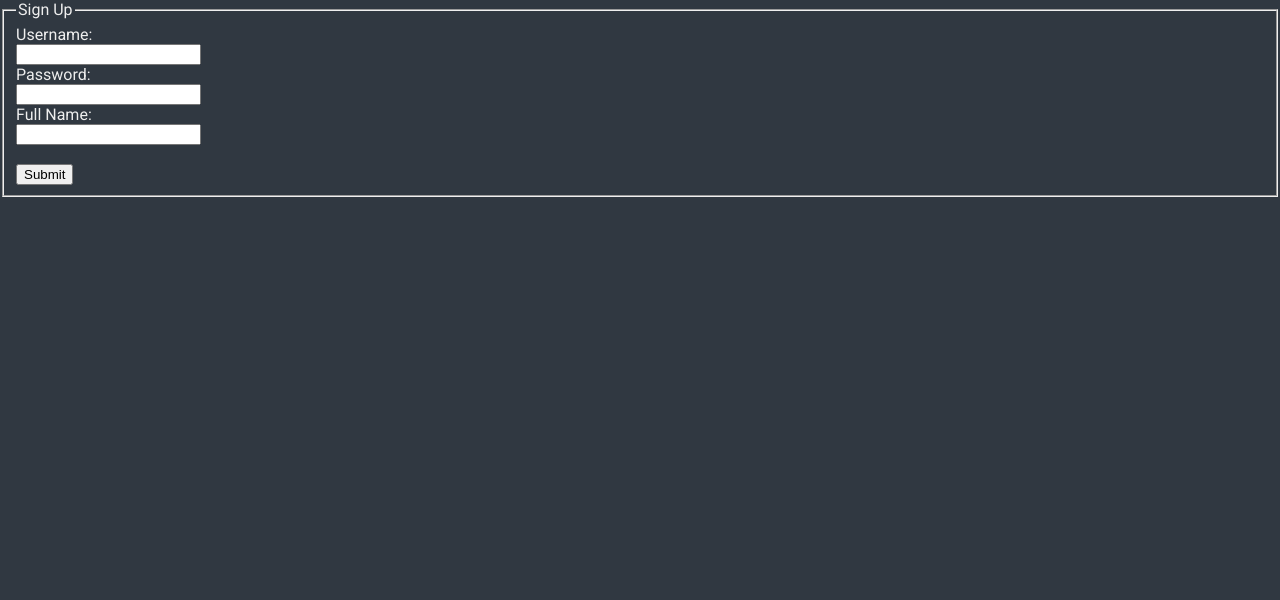
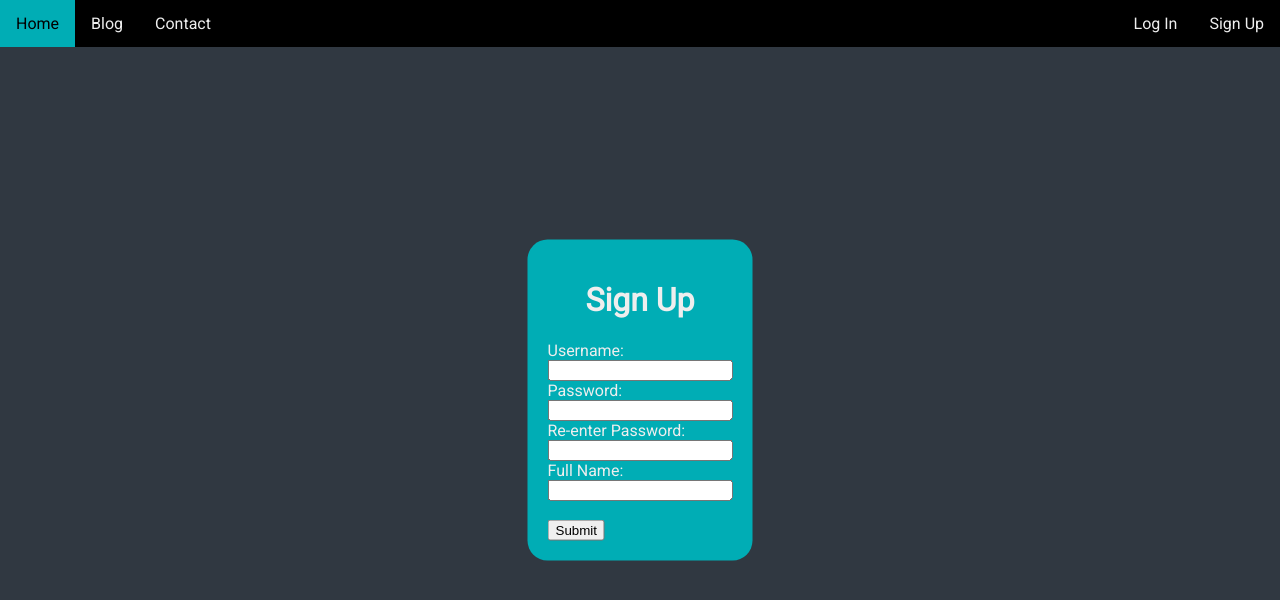
Before and after one commit to FreeJ1nG/mysite-django, a Django app: page /blog/signup/ in a window 1280 px wide. Shown: the top 600 px of the page. Run offline with Django 4.2, Linux system fonts and the light colour scheme.

Commit message:
updated login page and signup page

```diff
--- a/blog/static/blog/style.css
+++ b/blog/static/blog/style.css
@@ -52,6 +52,22 @@ a {
 
 #signup-button {
   float: right;
+}
+
+.login-box {
+  margin: 0;
+  position: absolute;
+  top: 50%;
+  left: 50%;
+  -ms-transform: translate(-50%, -50%);
+  transform: translate(-50%, -50%);
+  padding: 20px;
+  background-color: #00adb5;
+  border-radius: 20px;
+}
+
+.login-warning {
+  text-align: center;
 }
 
 .recent-blog-header {
--- a/blog/templates/blog/detail.html
+++ b/blog/templates/blog/detail.html
@@ -66,7 +66,7 @@
         </fieldset>
         </form>
       {% else %}
-        <h1> You have to log in / register to post comments! </h1>
+        <h1 class = "login-warning"> You have to log in / register to post comments! </h1>
       {% endif %}
     </div>
   </body>
--- a/blog/templates/blog/signup.html
+++ b/blog/templates/blog/signup.html
@@ -1,15 +1,36 @@
 {% load static %}
 <link rel="stylesheet" type="text/css" href="{% static 'blog/style.css' %}">
+<div class="topnav">
+  <a href="{% url 'home' %}">Home</a>
+  <a href="{% url 'blog:index' %}">Blog</a>
+  <a href="{% url 'blog:contact' %}">Contact</a>
+  {% if not request.user.is_authenticated %}
+    <a id = "signup-button" href="{% url 'blog:signup' %}">Sign Up</a>
+  {% endif %}
+  {% if request.user.is_authenticated %}
+    <a id = "logout-button" href="{% url 'blog:logout' %}">Log Out</a>
+    <div>
+      Logged in as {{ request.user.first_name }}
+    </div>
+  {% else %}
+    <a id = "login-button" href="{% url 'blog:login' %}">Log In</a>
+  {% endif %}
+</div>
 <form action="{% url 'blog:signup' %}" method="post">
   {% csrf_token %}
-  <fieldset>
-    <legend>Sign Up</legend>
+  <div class="login-box">
+    <h1 style = "text-align: center;">Sign Up</h1>
     <label for="username">Username:</label><br>
     <input type="text" id="username" name="username" value=""><br>
     <label for="password">Password:</label><br>
     <input type="password" id="password" name="password"><br>
+    <label for="re_password" id >Re-enter Password:</label><br>
+    <input type="password" id = "re_password" name="re_password"><br>
     <label for="full_name">Full Name:</label><br>
     <input type="text" id="full_name" name="full_name" value=""><br><br>
-    <input type="submit" value = "Submit">
-  </fieldset>
+    <input type="submit" value = "Submit"><br>
+    {% if error_message %}
+      <strong>{{ error_message }}</strong>
+    {% endif %}
+  </div>
 </form>
--- a/blog/views.py
+++ b/blog/views.py
@@ -71,10 +71,17 @@ def signup_user(request):
     if request.method == "POST":
         username = request.POST['username']
         password = request.POST['password']
+        re_password = request.POST['re_password']
         full_name = request.POST['full_name']
-        user = User.objects.create_user(username = username, password = password, first_name = full_name)
-        user.save()
-        return HttpResponseRedirect(reverse('blog:index'))
+        if password == re_password:
+            user = User.objects.create_user(username = username, password = password, first_name = full_name)
+            user.save()
+            return HttpResponseRedirect(reverse('blog:index'))
+        else:
+            error_message = 'Your passwords did not match!'
+            return render(request, 'blog/signup.html', {
+                'error_message': error_message,
+            })
     else:
         return render(request, 'blog/signup.html', {})
 
--- a/pages/templates/pages/home.html
+++ b/pages/templates/pages/home.html
@@ -78,7 +78,8 @@
       </ul>
     </div>
   </div>
-  <h1>My Projects</h1>
-
+  <div class="project-box">
+    <h1>My Projects</h1>
+  </div>
 </body>
 </html>
```
Also changed, not shown: blog/templates/blog/login.html (+24 -8 lines), pages/static/pages/style.css (+8 -0 lines).
